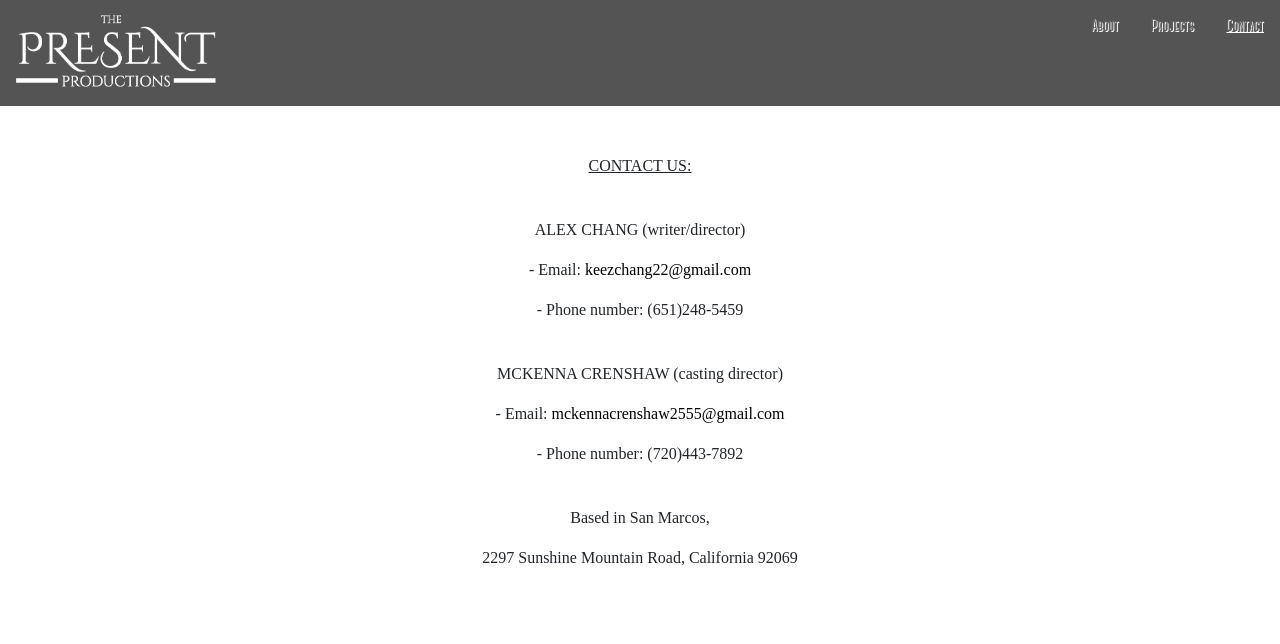
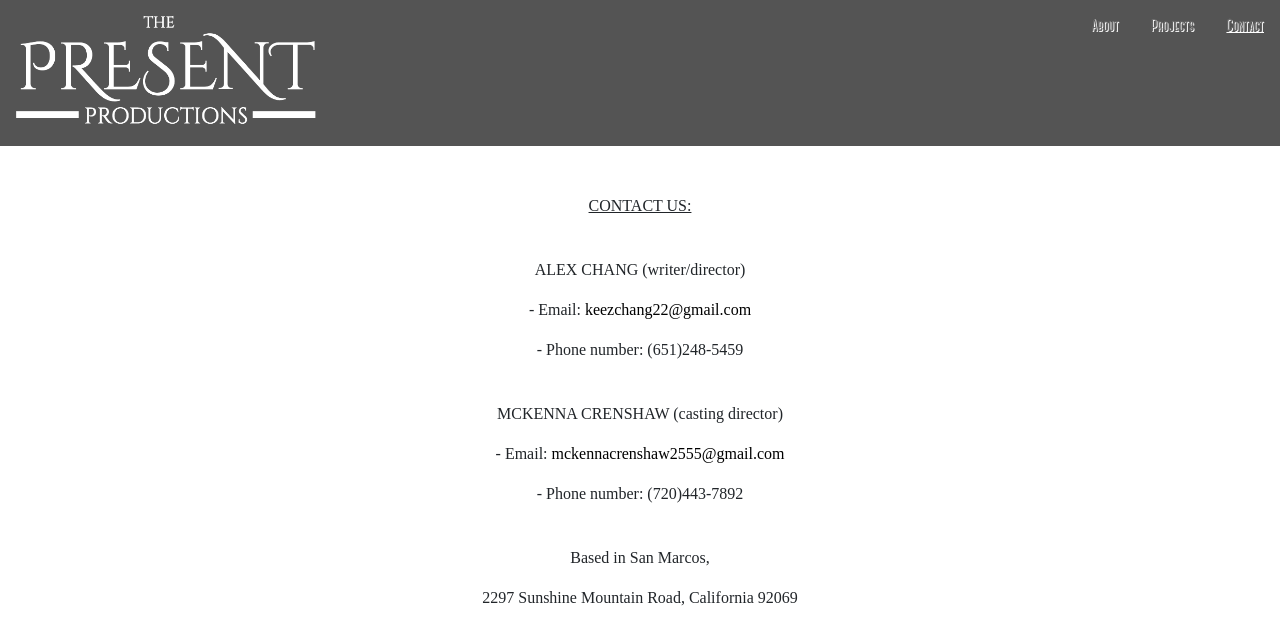
Before and after one commit to mchang35/present-productions, a plain HTML site: page contact.html in a window 1280 px wide. Drawn offline with nearby package versions, Linux system fonts and the light colour scheme; a web font is replaced by a local one.

Commit message:
Basically finished.

```diff
--- a/contact.html
+++ b/contact.html
@@ -13,31 +13,6 @@
 
 <body>
 
-<!-- <nav class="navbar navbar-expand-md" id="navbar">
-    <a class="nav-link" href="index.html">
-        <img class="logo" src="ThePresentProductionsLogoWhite.png">
-    </a>
-    <button class="navbar-toggler navbar-dark" type="button" data-toggle="collapse" data-target="#main-navigation">
-        <span class="navbar-toggler-icon"></span>
-    </button>
-    <div class="collapse navbar-collapse navbar-right" id="main-navigation">
-        <ul class="navbar-nav">
-            <!-- <li class="nav-item home">
-
-            </li> -->
-            <!-- <li class="nav-item">
-                <a class="nav-link" href="index.html">About</a>
-            </li>
-            <li class="nav-item">
-                <a class="nav-link" href="projects.html">Projects</a>
-            </li>
-            <li class="nav-item">
-                <a class="nav-link curr-page" href="contact.html">Contact</a>
-            </li>
-        </ul>
-    </div>
-</nav> -->
-
 <div class="topnav">
     <a href="index.html">
         <img class="logo" src="ThePresentProductionsLogoWhite.png">
@@ -49,7 +24,7 @@
     </div>
 </div>
 
-<div class="content-container w-100" id="content-container">
+<div class="content-container w-100 h-100" id="content-container">
     <br><br>
     <p class="text-center page-title" id="page-title">CONTACT US:</p>
     <br>
@@ -79,6 +54,7 @@
     <p>
         2297 Sunshine Mountain Road, California 92069
     </p>
+    <br><br>
 </div>
 
 <script src="https://code.jquery.com/jquery-3.6.0.js" integrity="sha256-H+K7U5CnXl1h5ywQfKtSj8PCmoN9aaq30gDh27Xc0jk=" crossorigin="anonymous"></script>
--- a/style.css
+++ b/style.css
@@ -5,69 +5,12 @@ p {
 }
 
 .logo {
-    max-width: 200px;
+    max-width: 300px;
 }
 
 .page-title {
     text-decoration: underline;
 }
-
-.curr-page {
-    text-decoration: underline;
-}
-
-/* .navbar {
-    background-color: #545454;
-    color: white;
-    margin: 0;
-    overflow: hidden;
-}
-
-.nav-link {
-    color: white;
-    font-family: canter3D;
-    font-size: large;
-}
-
-.nav-link:hover {
-    color: black;
-}
-
-nav ul {
-    margin: 0;
-    padding: 0;
-    display: flex;
-}
-nav ul li {
-    display: inline-block;
-    list-style-type: none;
-}
-nav ul li a {
-    display: block;
-    line-height: 3em;
-    padding: 1em 3em;
-    text-decoration: none;
-}
-
-.navbar-right {
-    float: right;
-} */
-
-/* nav ul li:not(:first-child) {
-    float:right;
-}
-nav ul li:first-child {
-    /* margin-right: auto; */
-    /* float: left;
-} */
-
-/* li {
-    float:right;
-}
-
-li:first-child {
-    float:left;
-} */
 
 .topnav {
     overflow: hidden;
@@ -101,7 +44,7 @@ li:first-child {
 }
 
 .content-container {
-    max-width: 50%;
+    max-width: 75%;
     margin: 0 auto;
 }
 
```
Also changed, not shown: index.html (+2 -1 lines), projects.html (+2 -1 lines), scraps.txt (added).
